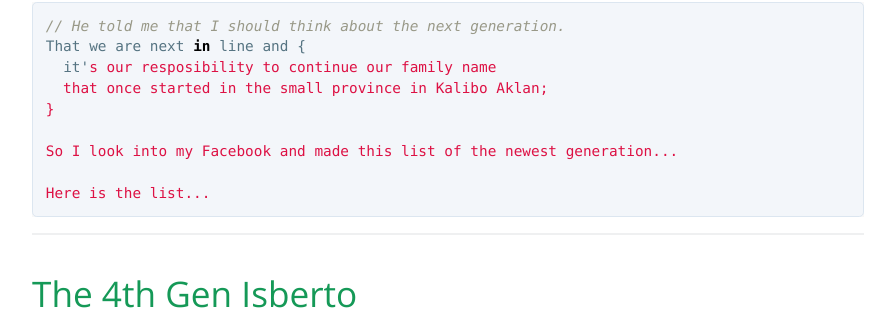
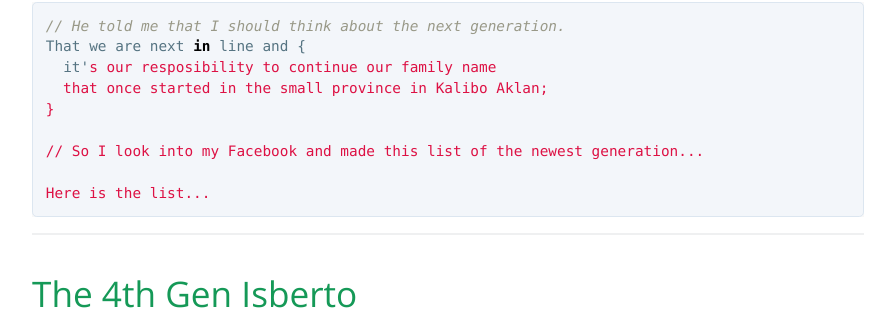
Before and after one commit to icebert04/ISBERTO, a Jekyll site: the page built from index.md, in a window 1280 px wide and 900 px high, scrolled down 1236 px. Shown: the part 201-536 px from the top of the window, without its empty margins (192-1087 px from the left). Built offline with Jekyll 4.4.1, drawn with Linux system fonts in a browser that asks for light colours; nearby versions of some CDN libraries; library files that are not in the unit come from our copies; our own code applies the rules of GitHub Pages for plain Markdown files.

````diff
--- a/index.md
+++ b/index.md
@@ -32,7 +32,7 @@ That we are next in line and {
   that once started in the small province in Kalibo Aklan;
 }
 
-So I look into my Facebook and made this list of the newest generation...
+// So I look into my Facebook and made this list of the newest generation...
 
 Here is the list...
 ```
````
